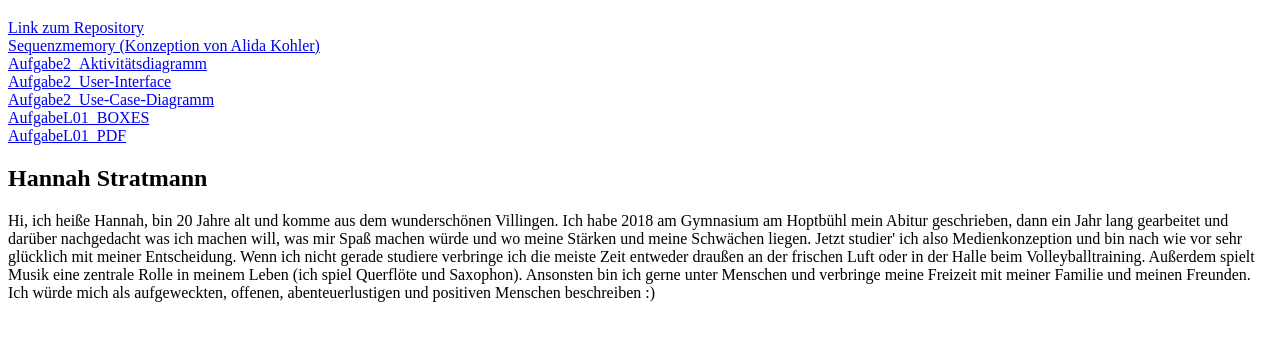
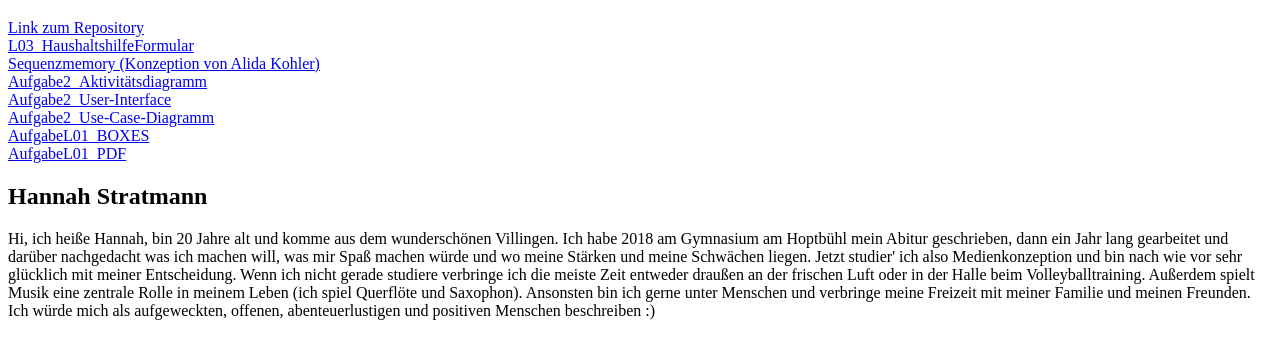
Before and after one commit to Hannah257/EIA2, a plain HTML site: page Steckbrief/steckbrief.htm in a window 1280 px wide. Shown: the part 61-420 px from the top of the page. Drawn offline with Linux system fonts and the light colour scheme.

Commit message:
git commit -m "..."

```diff
--- a/Steckbrief/steckbrief.htm
+++ b/Steckbrief/steckbrief.htm
@@ -10,6 +10,7 @@
 <h1>Aufgaben</h1>
 <nav><a href="https://github.com/Hannah257/EIA2_SoSe2020" target="_blank">Link zum Repository</a></nav>
 
+<nav><a href="../L03_Haushaltshilfe Formular/Haushaltshilfe.html" target="_blank">L03_HaushaltshilfeFormular</a></nav>
 <nav><a href="../Aufgabe 2/Sequenzmemory.html" target="_blank">Sequenzmemory (Konzeption von Alida Kohler)</a></nav>
 <nav><a href="../Aufgabe 2/Aktivitätsdiagramm.png" target="_blank">Aufgabe2_Aktivitätsdiagramm</a></nav>
 <nav><a href="../Aufgabe 2/User-Interface.pdf" target="_blank">Aufgabe2_User-Interface</a></nav>
```
